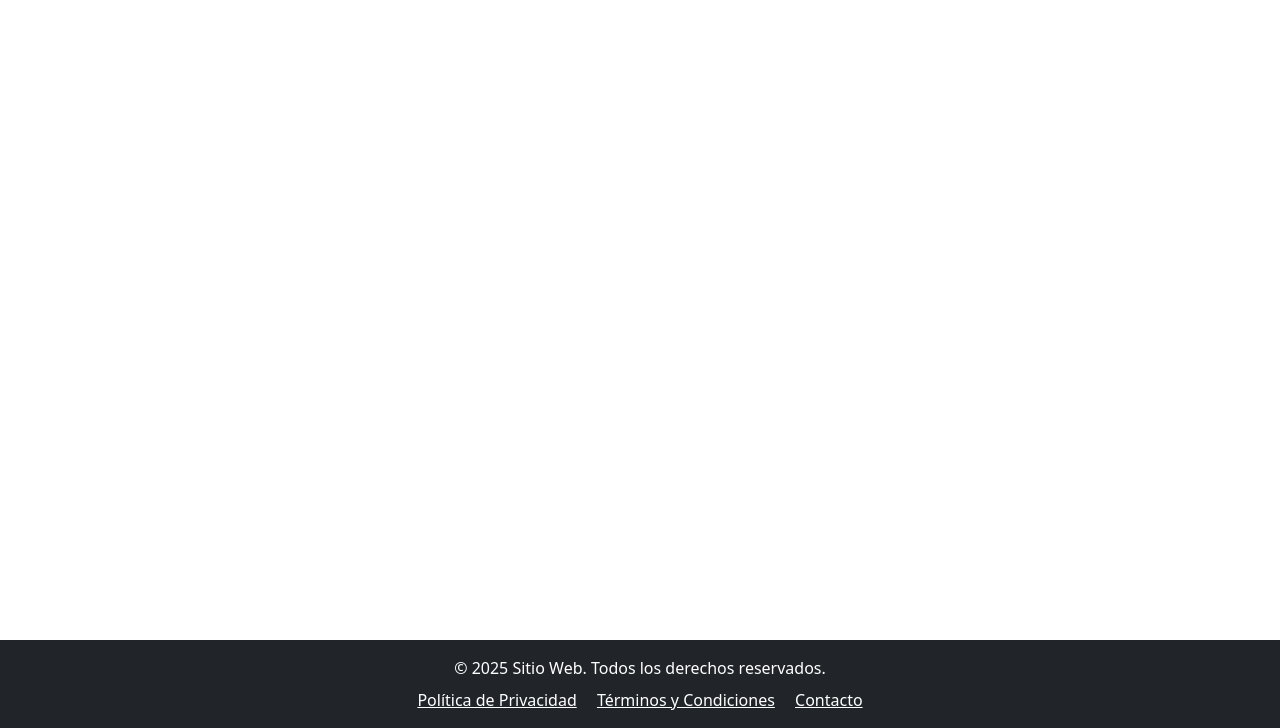
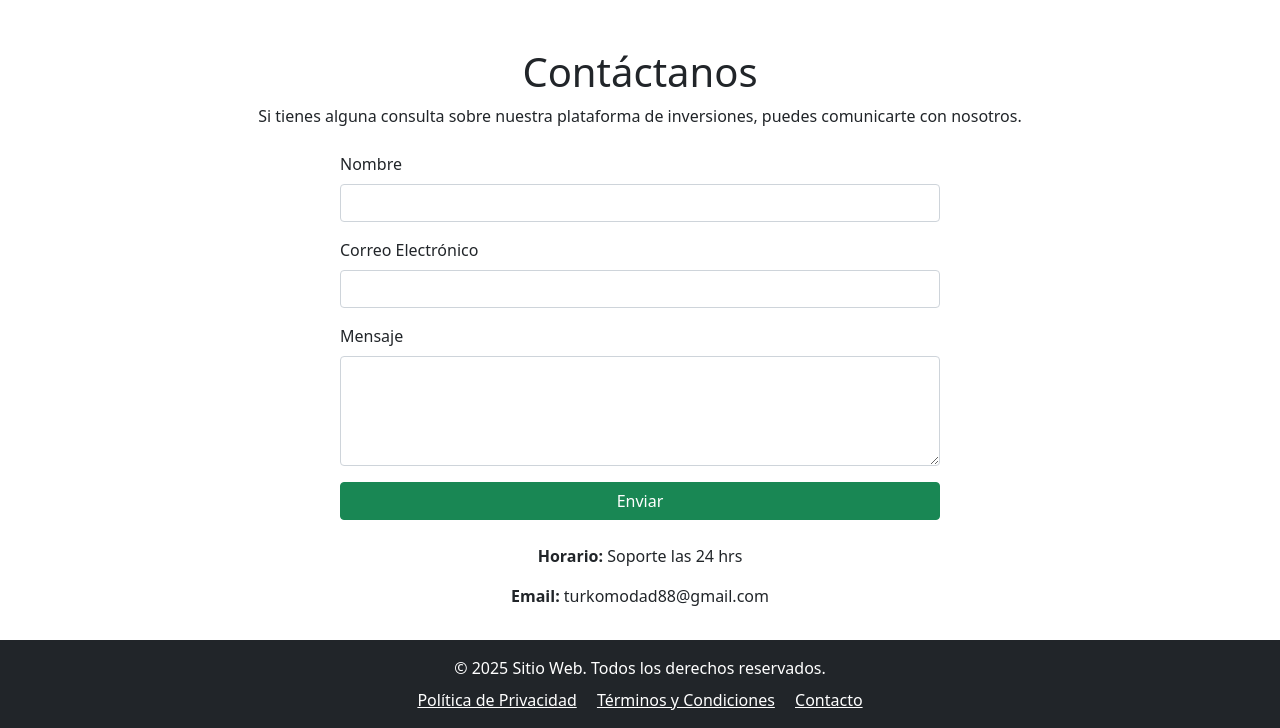
Before and after one commit to turkoModad/loguin-fastapi, a FastAPI app: page /contacto in a window 1280 px wide. Shown: the part 72-800 px from the top of the page. Run offline with FastAPI, Linux system fonts and the light colour scheme.

Commit message:
agregue de manera generica contenido para contacto, about, politica de privacidad y terminos y condiciones

```diff
--- a/codigo_recuperacion.py
+++ b/codigo_recuperacion.py
@@ -29,7 +29,6 @@ EMAIL_PASSWORD = os.getenv("EMAIL_PASSWORD")
 
 
 def send_recovery_email(email: str, codigo: str):
-    # Configurar el mensaje
     msg = MIMEMultipart()
     msg['From'] = EMAIL_USERNAME
     msg['To'] = email
@@ -39,9 +38,8 @@ def send_recovery_email(email: str, codigo: str):
     msg.attach(MIMEText(body, 'plain'))
 
     try:
-        # Conectar al servidor SMTP y enviar el email
         server = smtplib.SMTP(EMAIL_HOST, EMAIL_PORT)
-        server.starttls()  # Habilitar TLS para mayor seguridad
+        server.starttls()
         server.login(EMAIL_USERNAME, EMAIL_PASSWORD)
         server.sendmail(EMAIL_USERNAME, email, msg.as_string())
         server.quit()
--- a/main.py
+++ b/main.py
@@ -299,9 +299,11 @@ async def update_user(id: int, email: str = Form(...), rol: str = Form(...), pas
 async def about(request: Request):
     return templates.TemplateResponse("about.html", {"request": request})
 
+
 @app.get("/contacto", response_class=HTMLResponse)
 async def contacto(request: Request):
     return templates.TemplateResponse("contacto.html", {"request": request})
+
 
 @app.get("/terminosCondiciones", response_class=HTMLResponse)
 async def terminosCondiciones(request: Request):
--- a/templates/contacto.html
+++ b/templates/contacto.html
@@ -3,7 +3,30 @@
 {% block title %}Contacto{% endblock %}
 
 {% block content %}
+<div class="container mt-5">
+    <h1 class="text-center">Contáctanos</h1>
+    <p class="text-center">Si tienes alguna consulta sobre nuestra plataforma de inversiones, puedes comunicarte con nosotros.</p>
 
+    <form class="mt-4 mx-auto" style="max-width: 600px;">
+        <div class="mb-3">
+            <label for="name" class="form-label">Nombre</label>
+            <input type="text" class="form-control" id="name" required>
+        </div>
+        <div class="mb-3">
+            <label for="email" class="form-label">Correo Electrónico</label>
+            <input type="email" class="form-control" id="email" required>
+        </div>
+        <div class="mb-3">
+            <label for="message" class="form-label">Mensaje</label>
+            <textarea class="form-control" id="message" rows="4" required></textarea>
+        </div>
+        <button type="submit" class="btn btn-success w-100">Enviar</button>
+    </form>
 
+    <div class="text-center mt-4">
+        <p><strong>Horario:</strong> Soporte las 24 hrs</p>
+        <p><strong>Email:</strong> turkomodad88@gmail.com</p>
 
+    </div>
+</div>
 {% endblock %}
```
Also changed, not shown: templates/about.html (+10 -2 lines), templates/politica.html (+13 -0 lines), templates/terminosCondiciones.html (+17 -1 lines).
